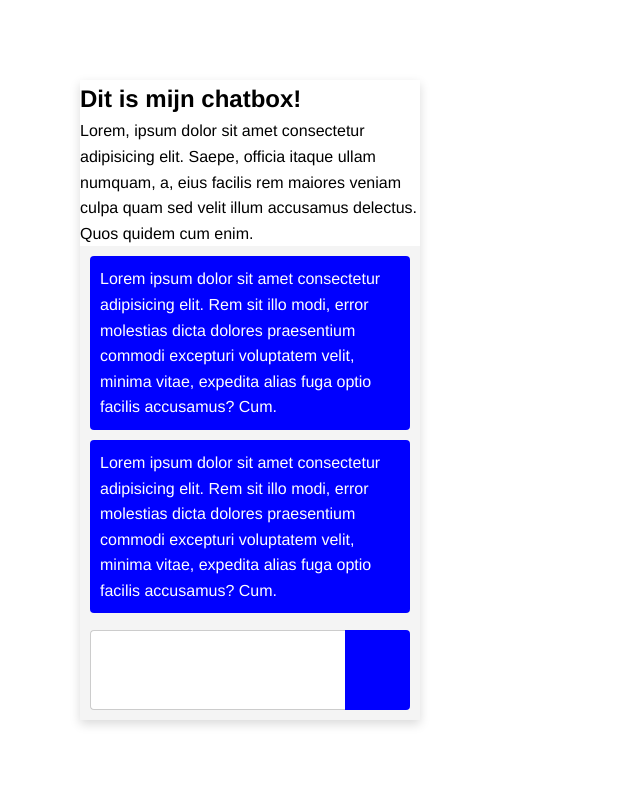
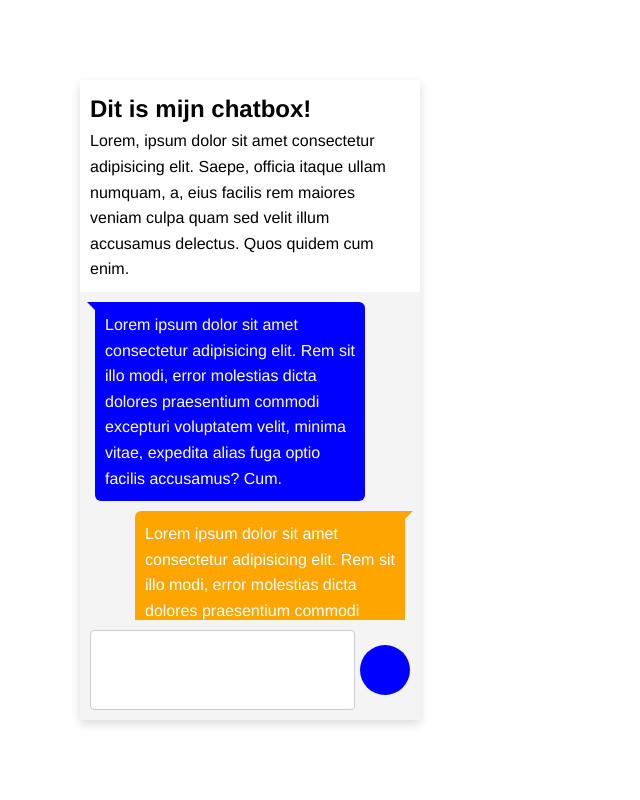
Before and after one commit to GerbenDol/chat-box, a plain HTML site: page index.html in a window 1280 px wide. Shown: the whole page, without its empty margins (0-640 px from the left). Drawn offline with Linux system fonts and the light colour scheme.

Commit message:
* Versie 2
* Versie 2

```diff
--- a/css/styles.css
+++ b/css/styles.css
@@ -87,56 +87,104 @@ img[height] {
 }
 
 
+.chat-desc {
+  padding: 10px;
+}
+
 
 /* List of all messages in a conversation */
 .chat-box-messagelist {
   height: calc(100% - 100px);
   overflow: auto;
-  padding: 10px;
+  padding: 10px 15px;
 }
 
-  .chat-box-message {
+.chat-box-message {
+    position: relative;
     padding: 10px;
-
-    color: #ffffff;
-
-    background-color: blue;
-    border-radius: 4px;
+    width: calc(100% - 40px);
+    border-radius: 6px;
   }
 
   .chat-box-message + .chat-box-message {
     margin-top: 10px;
   }
 
+  .chat-box-message.incoming {
+    color: #ffffff;
+
+    border-top-left-radius: 0;
+    background-color: blue;
+  }
+
+  .chat-box-message.outgoing {
+    margin-left: auto;
+
+    color: #ffffff;
+
+    border-top-right-radius: 0;
+    background-color: orange;
+  }
+
+  /* Arrow marker */
+  .chat-box-message::before {
+    content: "";
+    position: absolute;
+    top: 0;
+
+    border-top: 4px solid transparent;
+    border-right: 4px solid transparent;
+    border-bottom: 4px solid transparent;
+    border-left: 4px solid transparent;
+  }
+
+  .chat-box-message.incoming::before {
+    right: 100%;
+
+    border-top-color: blue;
+    border-right-color: blue;
+    border-bottom-color: transparent;
+    border-left-color: transparent;
+  }
+
+  .chat-box-message.outgoing::before {
+    left: 100%;
+
+    border-top-color: orange;
+    border-right-color: transparent;
+    border-bottom-color: transparent;
+    border-left-color: orange;
+  }
+
 
 
 /* Message input - used to send a message */
 .chat-box-input {
-  overflow: hidden;
   display: flex;
   height: 100px;
   padding: 10px;
 }
 
   .chat-box-input textarea {
-    display: block;
     resize: none;
+    height: 100%;
     width: 100%;
     padding: 10px;
+    flex-grow: 0;
 
-    border-radius: 4px 0 0 4px;
-    border-top: 1px solid #cccccc;
-    border-right: none;
-    border-bottom: 1px solid #cccccc;
-    border-left: 1px solid #cccccc;
+    border-radius: 4px;
+    border: 1px solid #cccccc;
     outline: none;
   }
 
   .chat-box-input button {
-    flex-basis: 80px;
+    margin-left: 5px;
+    height: 50px;
+    flex: 0 0 50px;
+    align-self: center;
 
     cursor: pointer;
-    border-radius: 0 4px 4px 0;
+    border-radius: 50%;
     border: none;
     outline: none;
     background-color: blue;
--- a/index.html
+++ b/index.html
@@ -15,67 +15,70 @@
     <div class="wrapper">
 
       <section class="chat-widget">
-        <h2>Dit is mijn chatbox!</h2>
-        <p>Lorem, ipsum dolor sit amet consectetur adipisicing elit. Saepe, officia itaque ullam numquam, a, eius facilis rem maiores veniam culpa quam sed velit illum accusamus delectus. Quos quidem cum enim.</p>
+        <div class="chat-desc">
+          <h2>Dit is mijn chatbox!</h2>
+          <p>Lorem, ipsum dolor sit amet consectetur adipisicing elit. Saepe, officia itaque ullam numquam, a, eius facilis rem maiores veniam culpa quam sed velit illum accusamus delectus. Quos quidem cum enim.</p>
+        </div>
+
         <div class="chat-box">
           <div class="chat-box-messagelist">
-            <div class="chat-box-message">
+            <div class="chat-box-message  incoming">
               <p>Lorem ipsum dolor sit amet consectetur adipisicing elit. Rem sit illo modi, error molestias dicta dolores praesentium commodi excepturi voluptatem velit, minima vitae, expedita alias fuga optio facilis accusamus? Cum.</p>
             </div>
 
-            <div class="chat-box-message">
+            <div class="chat-box-message  outgoing">
               <p>Lorem ipsum dolor sit amet consectetur adipisicing elit. Rem sit illo modi, error molestias dicta dolores praesentium commodi excepturi voluptatem velit, minima vitae, expedita alias fuga optio facilis accusamus? Cum.</p>
             </div>
 
-            <div class="chat-box-message">
+            <div class="chat-box-message  incoming">
               <p>Lorem ipsum dolor sit amet consectetur adipisicing elit. Rem sit illo modi, error molestias dicta dolores praesentium commodi excepturi voluptatem velit, minima vitae, expedita alias fuga optio facilis accusamus? Cum.</p>
             </div>
 
-            <div class="chat-box-message">
+            <div class="chat-box-message  outgoing">
               <p>Lorem ipsum dolor sit amet consectetur adipisicing elit. Rem sit illo modi, error molestias dicta dolores praesentium commodi excepturi voluptatem velit, minima vitae, expedita alias fuga optio facilis accusamus? Cum.</p>
             </div>
 
-            <div class="chat-box-message">
+            <div class="chat-box-message  incoming">
               <p>Lorem ipsum dolor sit amet consectetur adipisicing elit. Rem sit illo modi, error molestias dicta dolores praesentium commodi excepturi voluptatem velit, minima vitae, expedita alias fuga optio facilis accusamus? Cum.</p>
             </div>
 
-            <div class="chat-box-message">
+            <div class="chat-box-message  incoming">
               <p>Lorem ipsum dolor sit amet consectetur adipisicing elit. Rem sit illo modi, error molestias dicta dolores praesentium commodi excepturi voluptatem velit, minima vitae, expedita alias fuga optio facilis accusamus? Cum.</p>
             </div>
 
-            <div class="chat-box-message">
+            <div class="chat-box-message  outgoing">
               <p>Lorem ipsum dolor sit amet consectetur adipisicing elit. Rem sit illo modi, error molestias dicta dolores praesentium commodi excepturi voluptatem velit, minima vitae, expedita alias fuga optio facilis accusamus? Cum.</p>
             </div>
 
-            <div class="chat-box-message">
+            <div class="chat-box-message  incoming">
               <p>Lorem ipsum dolor sit amet consectetur adipisicing elit. Rem sit illo modi, error molestias dicta dolores praesentium commodi excepturi voluptatem velit, minima vitae, expedita alias fuga optio facilis accusamus? Cum.</p>
             </div>
 
-            <div class="chat-box-message">
+            <div class="chat-box-message  outgoing">
               <p>Lorem ipsum dolor sit amet consectetur adipisicing elit. Rem sit illo modi, error molestias dicta dolores praesentium commodi excepturi voluptatem velit, minima vitae, expedita alias fuga optio facilis accusamus? Cum.</p>
             </div>
 
-            <div class="chat-box-message">
+            <div class="chat-box-message  outgoing">
               <p>Lorem ipsum dolor sit amet consectetur adipisicing elit. Rem sit illo modi, error molestias dicta dolores praesentium commodi excepturi voluptatem velit, minima vitae, expedita alias fuga optio facilis accusamus? Cum.</p>
             </div>
 
-            <div class="chat-box-message">
+            <div class="chat-box-message  outgoing">
               <p>Lorem ipsum dolor sit amet consectetur adipisicing elit. Rem sit illo modi, error molestias dicta dolores praesentium commodi excepturi voluptatem velit, minima vitae, expedita alias fuga optio facilis accusamus? Cum.</p>
             </div>
 
-            <div class="chat-box-message">
+            <div class="chat-box-message  outgoing">
               <p>Lorem ipsum dolor sit amet consectetur adipisicing elit. Rem sit illo modi, error molestias dicta dolores praesentium commodi excepturi voluptatem velit, minima vitae, expedita alias fuga optio facilis accusamus? Cum.</p>
             </div>
 
-            <div class="chat-box-message">
+            <div class="chat-box-message  outgoing">
               <p>Lorem ipsum dolor sit amet consectetur adipisicing elit. Rem sit illo modi, error molestias dicta dolores praesentium commodi excepturi voluptatem velit, minima vitae, expedita alias fuga optio facilis accusamus? Cum.</p>
             </div>
 
-            <div class="chat-box-message">
+            <div class="chat-box-message  outgoing">
               <p>Lorem ipsum dolor sit amet consectetur adipisicing elit. Rem sit illo modi, error molestias dicta dolores praesentium commodi excepturi voluptatem velit, minima vitae, expedita alias fuga optio facilis accusamus? Cum.</p>
             </div>
 
-            <div class="chat-box-message">
+            <div class="chat-box-message  outgoing">
               <p>Lorem ipsum dolor sit amet consectetur adipisicing elit. Rem sit illo modi, error molestias dicta dolores praesentium commodi excepturi voluptatem velit, minima vitae, expedita alias fuga optio facilis accusamus? Cum.</p>
             </div>
           </div>
```
